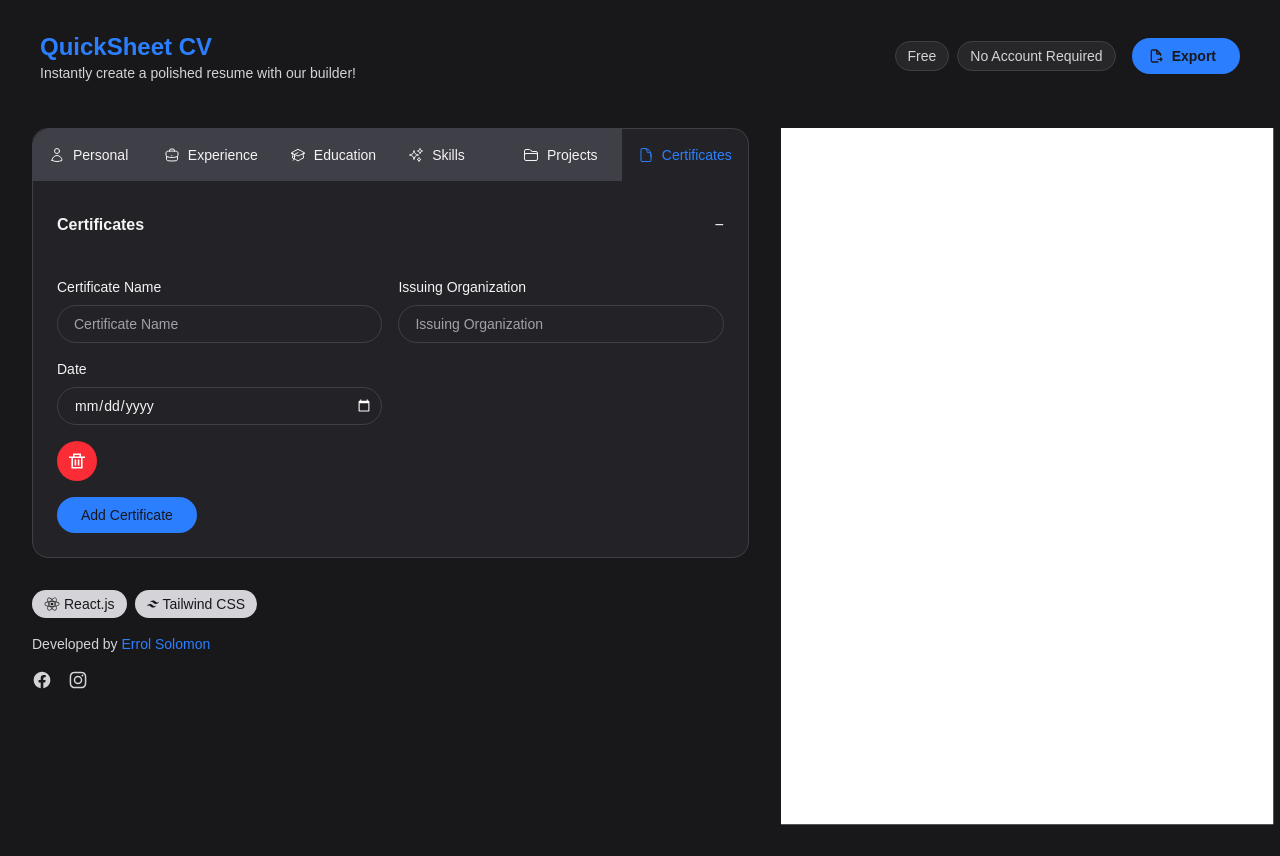
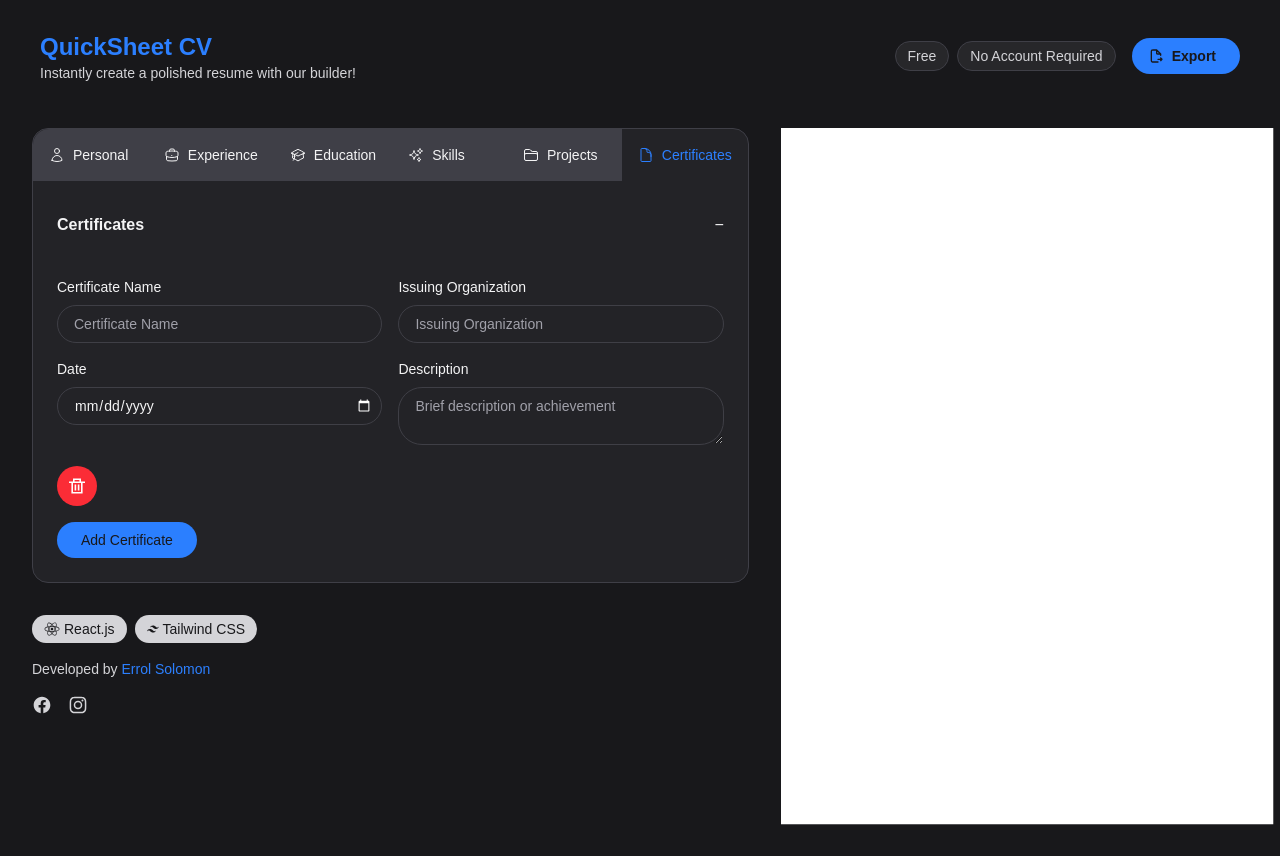
Before and after one commit to official-errol/quicksheetcv, a React (Vite) app: page / in a window 1280 px wide. Both pictures are taken after a click on the button "Certificates". Built offline with nearby package versions, Linux system fonts and the light colour scheme; a web font is replaced by a local one.

Commit message:
Update ResumeForm.jsx

```diff
--- a/src/components/ResumeForm.jsx
+++ b/src/components/ResumeForm.jsx
@@ -761,6 +761,16 @@ const ResumeForm = ({ data, onChange }) => {
                     placeholder='YYYY-MM-DD'
                   />
                 </div>
+                <div>
+                  <label>Description</label>
+                  <textarea
+                    name="description"
+                    value={cert.description}
+                    onChange={(e) => handleCertificateChange(cert.id, e)}
+                    placeholder="Brief description or achievement"
+                    className="w-full p-2 border rounded-md"
+                  />
+                </div>
               </div>
               <button onClick={() => removeCertificate(cert.id)}
               className='bg-red-500 p-3 rounded-3xl'>
```
